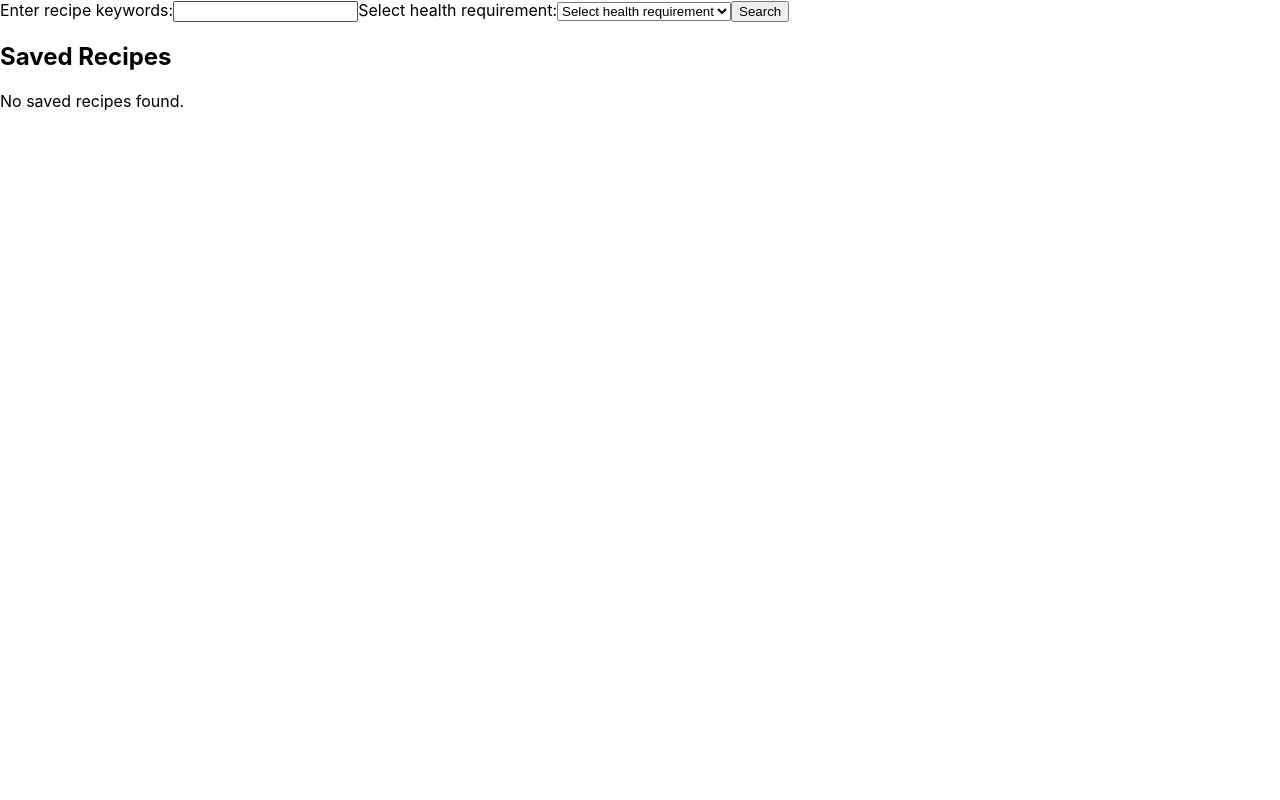
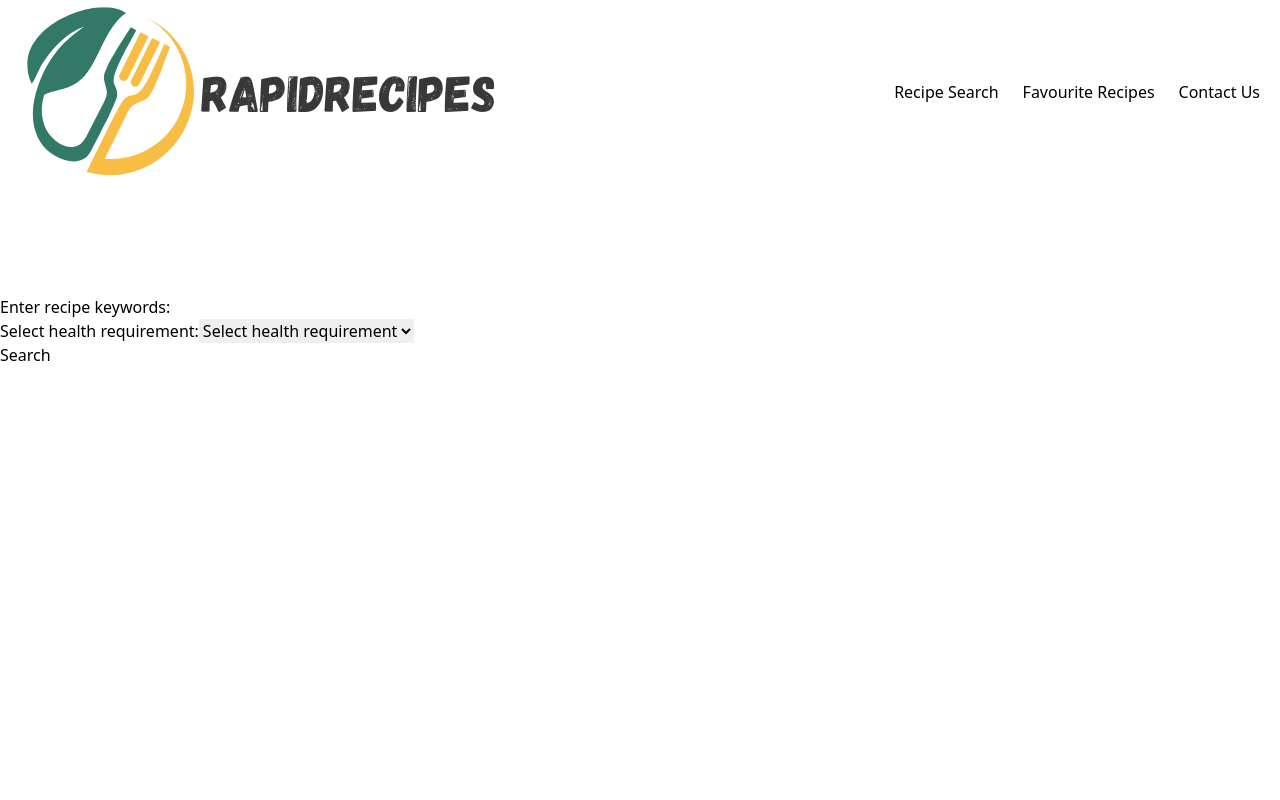
Before and after one commit to 42-djc/Project-2-Group-4, a React (Create React App) app: page / in a window 1280 px wide. Shown: the top 800 px of the page. Built offline with nearby package versions, Linux system fonts and the light colour scheme.

Commit message:
Combining nav and search input section - not completed nav but start

```diff
--- a/src/App.css
+++ b/src/App.css
@@ -1,6 +1,25 @@
 @tailwind base;
 @tailwind components;
 @tailwind utilities;
+
+* {
+  margin: 0;
+  padding: 0;
+  border: 0;
+  outline: 0;
+  box-sizing: 0;
+  list-style: none;
+  text-decoration: none;
+}
+
+html {
+  scroll-behavior: smooth;
+}
+
+section {
+  margin-top: 7rem;
+  height: 100vh;
+}
 
 .App {
   text-align: center;
--- a/src/App.js
+++ b/src/App.js
@@ -1,13 +1,21 @@
 import React from 'react';
+import '../src/App.css'
+import Nav from './components/nav/Nav';
 import RecipeSearch from './components/RecipeSearch';
 import SavedRecipes from './components/savedRecipes';
 
 const App = () => {
   return (
-    <div>
+    <body>
+      <link href="https://unpkg.com/tailwindcss@^1.0/dist/tailwind.min.css" rel="stylesheet"/>
+      <Nav/>
+      <section>
       <RecipeSearch />
       <SavedRecipes/>
-    </div>
+
+      </section>
+
+    </body>
   );
 };
 
--- a/src/Components/RecipeSearch.js
+++ b/src/Components/RecipeSearch.js
@@ -32,7 +32,7 @@ const RecipeSearch = () => {
   };
 
   return (
-    <div>
+    <section className='grid grid-cols-3 gap-4'>
       {/* Display a form for entering search query and health requirement */}
       <form onSubmit={handleSubmit}>
         <label>
@@ -71,7 +71,7 @@ const RecipeSearch = () => {
           ))}
         </div>
       )}
-    </div>
+    </section>
   );
 };
 
--- a/src/Components/nav/Nav.jsx
+++ b/src/Components/nav/Nav.jsx
@@ -1,15 +1,12 @@
 import React from "react";
-import "./nav.css";
 import Logo from "../../assets/images/rapidrecipes.png";
 
 const Nav = () => {
   return (
     <nav>
       <div className="nav bg-white">
-        <div class="h-16 mx-auto px-5 flex items-center justify-between container mx-auto ">
-          <div className="">
-            <img className="" src={Logo} alt="logo" />
-          </div>
+        <div class="mx-auto px-5 flex items-center justify-between container mx-auto ">
+            <img className="w-50 h-50" src={Logo} alt="logo" />
           <ul className="flex items-center gap-6">
             <li>
               <a className="hover:text-green-600 transition-colors transition ease-in-out delay-100" href="#search">
```
